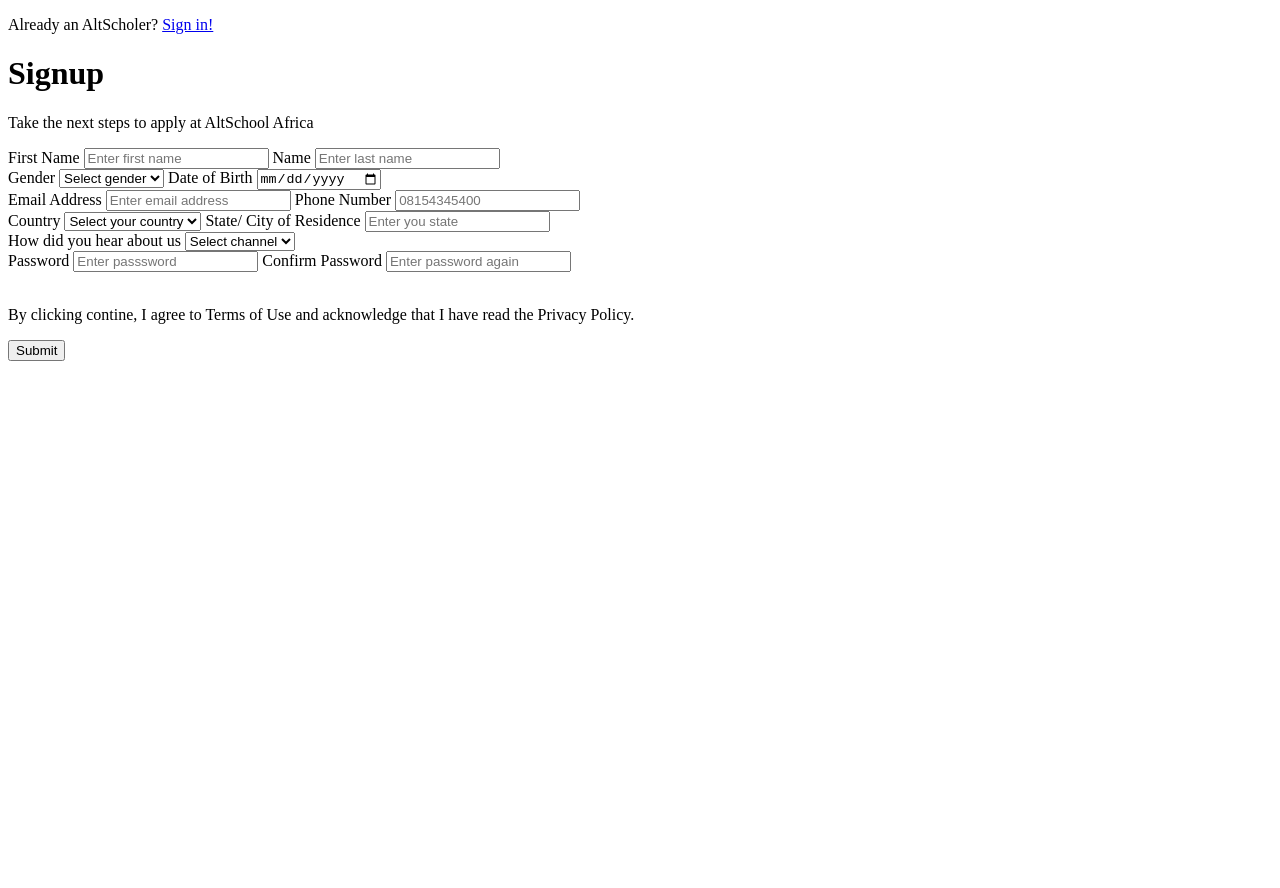
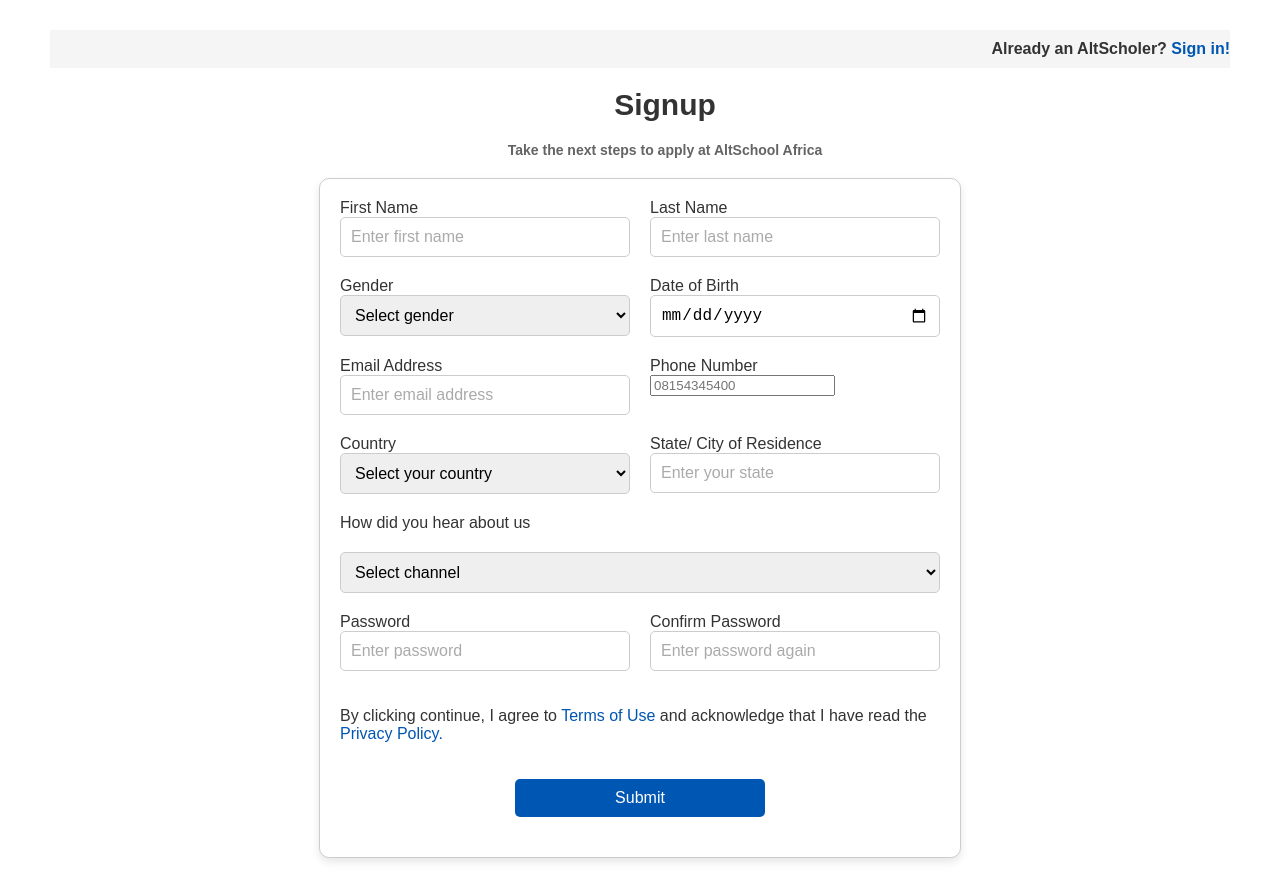
Before and after one commit to Mariahnikee/AltShool-file, a plain HTML site: page form.html in a window 1280 px wide. Before the commit the page ends 800 px from the top, so only its background shows below. Drawn offline with Linux system fonts and the light colour scheme.

Commit message:
added css files

```diff
--- /dev/null
+++ b/form.css
@@ -0,0 +1,147 @@
+body {
+  font-family: Arial, sans-serif;
+  background-color: #fff;
+  color: #333;
+  margin: 30px;
+  padding: 0;
+}
+
+.card {
+  background-color: #fff;
+  border: 1px solid #ccc;
+  border-radius: 10px;
+  box-shadow: 0 4px 8px rgba(0, 0, 0, 0.1);
+  padding: 20px;
+  max-width: 600px;
+  margin: 20px auto;
+}
+
+header {
+  background-color:#f5f5f6 ;
+  color: #333;
+  font-weight: bold;
+  padding: 10px 0;
+  text-align: end;
+  margin: 20px;
+}
+
+.heading {
+  font-size: 10px;
+  font-weight: bold;
+  text-align:center ;
+  margin-bottom: 10px;
+  margin-left: 50px;
+
+}
+
+.signin {
+  color: #0056b3;
+  text-decoration: none;
+}
+
+header p {
+  margin: 0;
+}
+
+h1 {font-size: 30px;
+
+}
+
+.subheading {
+  font-size: 14px;
+  color: #646464;
+  margin-bottom: 20px;
+}
+
+form {
+  display: flex;
+  flex-direction: column;
+}
+
+.form-row {
+  display: flex;
+  justify-content: space-between;
+  gap: 20px;
+  margin-bottom: 20px;
+}
+
+.form-row label {
+  flex: 1;
+}
+
+input[type="text"],
+input[type="date"],
+input[type="number"],
+input[type="email"],
+input[type="password"],
+select {
+  padding: 10px;
+  margin-bottom: 0;
+  border: 1px solid #ccc;
+  border-radius: 5px;
+  width: 100%;
+  box-sizing: border-box;
+  font-size: 16px;
+}
+
+input[type="text"]::placeholder,
+input[type="date"]::placeholder,
+input[type="number"]::placeholder,
+input[type="email"]::placeholder,
+input[type="password"]::placeholder {
+  color: #aaa;
+}
+
+.full-width {
+  display: block;
+  width: 100%;
+  margin-bottom: 20px;
+}
+
+.aboutus {
+  max-width: 100%;
+  padding: 10px;
+  border: 1px solid #ccc;
+  border-radius: 5px;
+  box-sizing: border-box;
+  font-size: 16px;
+}
+
+button {
+  display: block;
+  margin: 20px auto;
+  padding: 10px 100px;
+  background-color: #0056b3;
+  color: #fff;
+  border: none;
+  border-radius: 5px;
+  cursor: pointer;
+  font-size: 16px;
+}
+
+button:hover {
+  background-color: #696bef;
+  color: #cfcece;
+}
+
+a.terms , a.privacy{
+  color: #0056b3;
+  text-decoration: none;
+}
+
+
+a.terms:hover ,a.privacy:hover {
+  color: #696bef;
+}
+
+@media (max-width: 600px) {
+  .form-row {
+    flex-direction: column;
+    gap: 10px;
+  }
+
+  button {
+    width: 100%;
+    padding: 10px;
+  }
+}
--- a/form.html
+++ b/form.html
@@ -1,109 +1,118 @@
 <!DOCTYPE html>
 <html lang="en">
+
 <head>
   <meta charset="UTF-8">
   <meta name="viewport" content="width=device-width, initial-scale=1.0">
+  <link href="form.css" rel="stylesheet" />
   <title>Form</title>
 </head>
+
 <body>
   <header>
     <p>
       Already an AltScholer?
-      <a href="index.html" target="_blank">
+      <a href="table.html" target="_blank" class="signin">
         Sign in!
       </a>
     </p>
   </header>
 
   <main>
-      <h1>
-        Signup
-      </h1>
-      <p>
+    <div class="heading">
+    <h1>Signup</h1>
+    <p class="subheading">
       Take the next steps to apply at AltSchool Africa
     </p>
+  </div>
+
+    <div class="card">
     <form>
+      <div class="form-row">
+        <label for="first-name">
+          First Name
+          <input type="text" id="first-name" placeholder="Enter first name" required>
+        </label>
         <label>
-      First Name
+          Last Name
+          <input type="text" placeholder="Enter last name">
         </label>
-    <input type="text" placeholder="Enter first name">
+      </div>
 
-     <label>
-       Name
-     </label>
-     <input type="text" placeholder="Enter last name">
-      <br>
+      <div class="form-row">
         <label>
           Gender
-     </label>
           <select>
             <option>Select gender</option>
-      <option >Female</option>
+            <option>Female</option>
             <option>Male</option>
           </select>
-
+        </label>
         <label>
           Date of Birth
+          <input type="date">
         </label>
-     <input type="date">
-     <br>
-     <label>Email Address
+      </div>
+
+      <div class="form-row">
+        <label>
+          Email Address
+          <input type="email" placeholder="Enter email address">
         </label>
-     <input placeholder="Enter email address">
-
         <label>
           Phone Number
-        <input type="number" placeholder="08154345400">
+          <input type="tel" id="phone" placeholder="08154345400" pattern="[0-9]{11}" required>
         </label>
+      </div>
 
-     <br>
+      <div class="form-row">
         <label>
           Country
-     </label>
           <select>
-        <option>Select your country</option>
+            <option class="dropmenu">Select your country</option>
             <option type="Country"></option>
           </select>
-
+        </label>
         <label>
           State/ City of Residence
+          <input type="text" placeholder="Enter your state">
         </label>
-        <input type="text" placeholder="Enter you state">
+      </div>
 
-     <br>
-     <label>
+      <label class="full-width">
         How did you hear about us
       </label>
-     <select>
+      <select class="aboutus full-width">
         <option>Select channel</option>
-        <option>twitter</option>
-        <option>linklin</option>
+        <option>Twitter</option>
+        <option>LinkedIn</option>
         <option>Facebook</option>
         <option>Instagram</option>
         <option>Friend</option>
         <option>WhatsApp</option>
-        <option>Bill board</option>
+        <option>Billboard</option>
       </select>
 
-     <br>
+      <div class="form-row">
         <label>
           Password
+          <input type="password" placeholder="Enter password">
         </label>
-       <input type="password" placeholder="Enter passsword">
-     <label>Confirm Password
+        <label>
+          Confirm Password
           <input type="password" placeholder="Enter password again">
         </label>
-     <br>
-     <br>
+      </div>
+
       <p>
-       By clicking contine, I agree to
-        <span>Terms of Use</span>
+        By clicking continue, I agree to
+        <a href="#" class="terms">Terms of Use</a>
         and acknowledge that I have read the
-        <span>Privacy Policy.</span>
+        <a href="#" class="privacy">Privacy Policy.</a>
       </p>
       <button>Submit</button>
     </form>
+  </div>
   </main>
-
 </body>
 </html>
--- /dev/null
+++ b/media.css
@@ -0,0 +1,71 @@
+/* General styles */
+body {
+  font-family: Arial, sans-serif;
+  line-height: 1.6;
+  margin: 0;
+  padding: 0;
+  background-color: #f4f4f4;
+  color: #333;
+}
+
+header {
+  color: rgb(80, 78, 78);
+  padding: 1rem;
+  text-align: center;
+}
+
+h1 {
+  color: #007acc;
+  margin: 0;
+}
+
+main {
+  padding: 2rem;
+}
+
+section {
+  margin-bottom: 2rem;
+}
+
+p {
+  margin-top: 1rem;
+  font-size: 1rem;
+}
+
+img {
+  max-width: 100%;
+  height: auto;
+  display: block;
+  margin: 0 auto;
+  border-radius: 10px;
+}
+
+audio, video {
+  display: block;
+  margin: 1rem auto;
+  width: 100%;
+  max-width: 600px;
+}
+
+embed {
+  display: block;
+  margin: 1rem auto;
+  width: 100%;
+  max-width: 600px;
+  height: 400px;
+  border: 1px solid #ccc;
+}
+
+h2 {
+  color: #007acc;
+  margin-top: 0;
+  margin-bottom: 1rem;
+  text-align: center;
+}
+
+@media (min-width: 800px) {
+  main {
+    max-width: 800px;
+    margin: 0 auto;
+  }
+}
--- /dev/null
+++ b/style.css
@@ -0,0 +1,86 @@
+/* Global Styles */
+body {
+  font-family: 'Arial', sans-serif;
+  line-height: 1.6;
+  margin: 0;
+  padding: 0;
+  background-color: #f4f4f4;
+  color: #333;
+}
+
+/* Header Styles */
+header {
+  background-color: #27598e;
+  padding: 15px 0;
+}
+
+nav ul {
+  list-style: none;
+  display: flex;
+  justify-content: center;
+  margin: 0;
+  padding: 0;
+}
+
+nav ul li {
+  margin: 0 15px;
+}
+
+nav ul li a {
+  color: #fff;
+  text-decoration: none;
+  font-weight: bold;
+  text-transform: uppercase;
+}
+
+nav ul li a:hover {
+  color: #ffda44;
+}
+
+
+main {
+  padding: 20px;
+  max-width: 900px;
+  margin: 20px auto;
+  background-color: #fff;
+  border-radius: 8px;
+  box-shadow: 0 4px 8px rgba(0, 0, 0, 0.1);
+}
+
+main h1 {
+  text-align: center;
+  font-size: 30px;
+  color: #0056b3;
+  margin-bottom: 20px;
+}
+
+main h2 {
+  color: #333;
+  border-bottom: 2px solid #0056b3;
+  padding-bottom: 10px;
+  margin-top: 30px;
+}
+
+main p {
+  margin: 10px 0;
+  text-align: justify;
+}
+
+/* Footer Styles */
+footer {
+  text-align: center;
+  padding: 20px;
+  background-color: #0056b3;
+  color: #fff;
+  margin-top: 20px;
+}
+
+footer a {
+  color: #ffda44;
+  text-decoration: none;
+  margin: 0 15px;
+}
+
+footer a:hover {
+  text-decoration: underline;
+}
```
Also changed, not shown: index.html (+24 -16 lines), media.html (+40 -19 lines), table.html (+2 -1 lines), table.css (added). Lines whose indentation alone changed are shown as unchanged.
